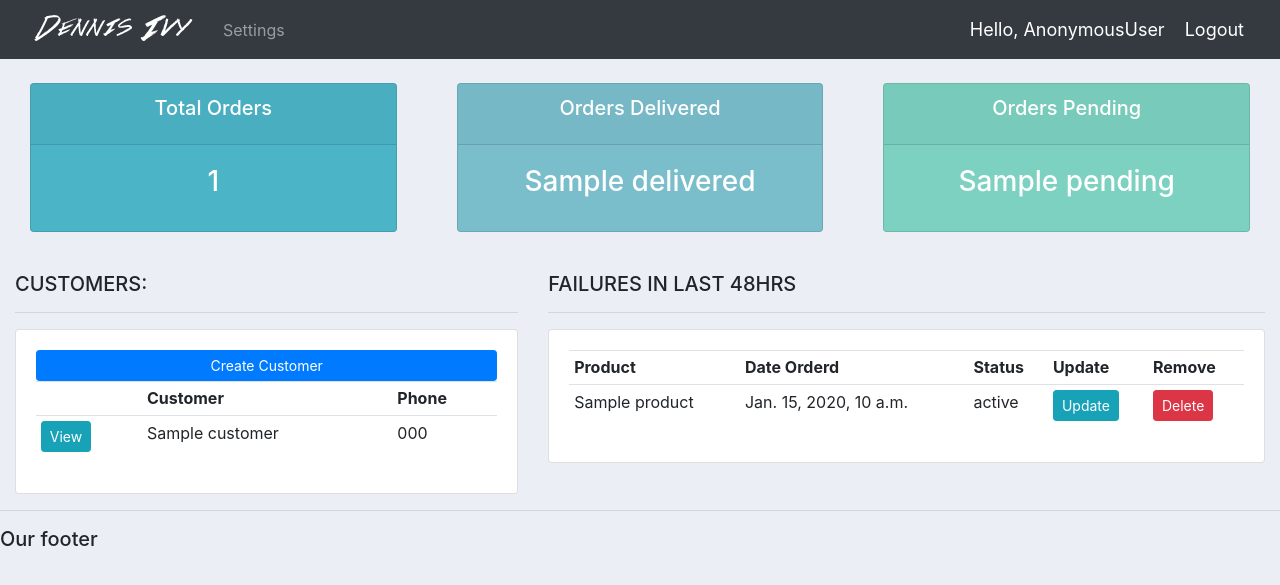
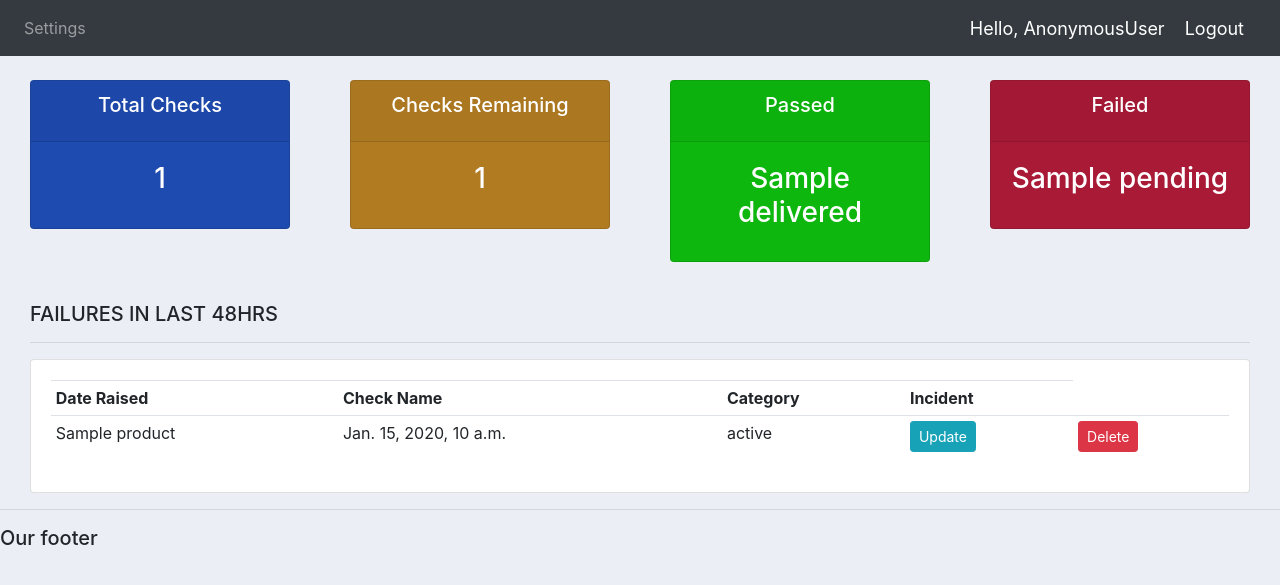
Before and after one commit to ph-ops-cuk/checkPortalMain, a Django app: template main/templates/main/dashboard.html in a window 1280 px wide. Shown: the top 585 px of the page. Run offline with Django 3.2, Linux system fonts and the light colour scheme; the template is opened without the code that fills it: most values are stand-ins (such as "Sample title", 1, 10 or a date in 2020); some libraries are stand-ins or nearby versions.

Commit message:
layout changes

```diff
--- a/main/templates/main/dashboard.html
+++ b/main/templates/main/dashboard.html
@@ -6,43 +6,17 @@
 
 <br>
 
-<div class="row">
-	<div class="col-md-5">
-		<h5>CUSTOMERS:</h5>
-		<hr>
-		<div class="card card-body">
-			<a class="btn btn-primary  btn-sm btn-block" href="">Create Customer</a>
-			<table class="table table-sm">
-				<tr>
-					<th></th>
-					<th>Customer</th>
-					<th>Phone</th>
-				</tr>
-
-				{% for customer in customers %}
-					<tr>
-						<td><a class="btn btn-sm btn-info" href="{% url 'customer' customer.id %}">View</a></td>
-						<td>{{customer.name}}</td>
-						<td>{{customer.phone}}</td>
-					</tr>
-				{% endfor %}
-
-			</table>
-		</div>
-	</div>
-
-	<div class="col-md-7">
+	<div class="col-md-12">
 		<h5>FAILURES IN LAST 48HRS</h5>
 		<hr>
 		<div class="card card-body">
 
 			<table class="table table-sm">
 				<tr>
-					<th>Product</th>
-					<th>Date Orderd</th>
-					<th>Status</th>
-					<th>Update</th>
-					<th>Remove</th>
+					<th>Date Raised</th>
+					<th>Check Name</th>
+					<th>Category</th>
+                    <th>Incident</th>
 				</tr>
 
 				{% for order in orders %}
--- a/main/templates/main/navbar.html
+++ b/main/templates/main/navbar.html
@@ -10,7 +10,7 @@
 </style>
 
 <nav class="navbar navbar-expand-lg navbar-dark bg-dark">
- <img src="{% static 'images/logo.png' %}">
+{# <img src="{% static 'images/logo.png' %}">#}
   <button class="navbar-toggler" type="button" data-toggle="collapse" data-target="#navbarNav" aria-controls="navbarNav" aria-expanded="false" aria-label="Toggle navigation">
     <span class="navbar-toggler-icon"></span>
   </button>
--- a/main/templates/main/status.html
+++ b/main/templates/main/status.html
@@ -3,9 +3,22 @@
 <div class="row">
 	<div class="col">
 		<div class="col-md">
-			<div class="card text-center text-white  mb-3" id="total-orders">
+			<div class="card text-center text-white  mb-3" id="checks-total">
 			  	<div class="card-header">
-			  		<h5 class="card-title">Total Orders</h5>
+			  		<h5 class="card-title">Total Checks</h5>
+			  	</div>
+			  	<div class="card-body">
+			    	<h3 class="card-title">{{total_orders}}</h3>
+			  	</div>
+			</div>
+		</div>
+	</div>
+
+    <div class="col">
+		<div class="col-md">
+			<div class="card text-center text-white  mb-3" id="checks-remaining">
+			  	<div class="card-header">
+			  		<h5 class="card-title">Checks Remaining</h5>
 			  	</div>
 			  	<div class="card-body">
 			    	<h3 class="card-title">{{total_orders}}</h3>
@@ -16,9 +29,9 @@
 
 	<div class="col">
 		<div class="col-md">
-			<div class="card text-center text-white  mb-3" id="orders-delivered">
+			<div class="card text-center text-white  mb-3" id="checks-passed">
 			  	<div class="card-header">
-			  		<h5 class="card-title">Orders Delivered</h5>
+			  		<h5 class="card-title">Passed</h5>
 			  	</div>
 			  	<div class="card-body">
 			    	<h3 class="card-title">{{delivered}}</h3>
@@ -29,9 +42,9 @@
 
 	<div class="col">
 		<div class="col-md">
-			<div class="card text-center text-white  mb-3" id="orders-pending">
+			<div class="card text-center text-white  mb-3" id="checks-failed">
 			  	<div class="card-header">
-			  		<h5 class="card-title">Orders Pending</h5>
+			  		<h5 class="card-title">Failed</h5>
 			  	</div>
 			  	<div class="card-body">
 			    	<h3 class="card-title">{{pending}}</h3>
--- a/static/css/main.css
+++ b/static/css/main.css
@@ -6,15 +6,19 @@
 	}
 
 
-	#total-orders{
-		background-color: #4cb4c7;
+	#checks-total{
+		background-color: #1e4baf;
 	}
 
 
-	#orders-delivered{
-		background-color: #7abecc;
+	#checks-remaining{
+		background-color: #b17b22;
 	}
 
-	#orders-pending{
-		background-color: #7CD1C0;
+	#checks-passed{
+		background-color: #0eb70e;
 	}
+
+	#checks-failed{
+		background-color: #a91a37;
+	}
```
